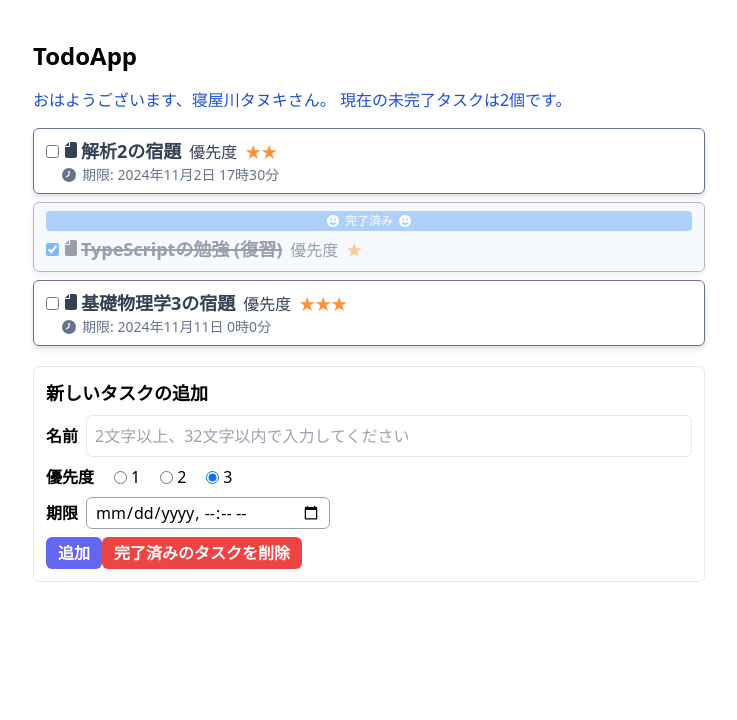
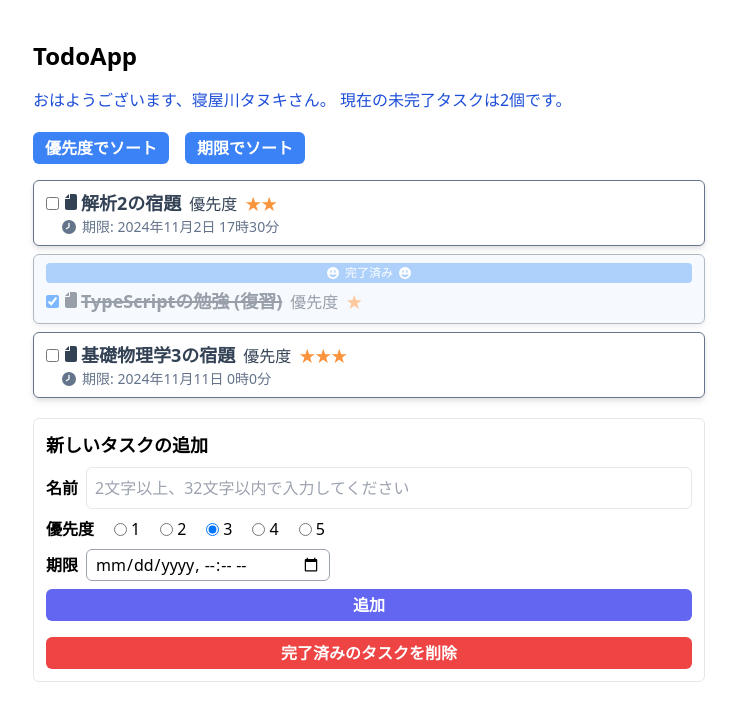
Before and after one commit to Tsubasa213/react-todo-app, a React (Vite) app: page / in a window 1280 px wide. Shown: the top 720 px of the page, without its empty margins (271-1008 px from the left). Built offline with nearby package versions, Linux system fonts and the light colour scheme.

Commit message:
update App.tsx, TodoList.tsx, tsconfig.app.tsbuildinfo and tsconfig.node.tsbuildinfo

```diff
--- a/src/App.tsx
+++ b/src/App.tsx
@@ -52,6 +52,22 @@ const App = () => {
     } else {
       return "";
     }
+  };
+
+  // todosを優先度でソート (優先度が低い値を上位に表示)
+  const sortByPriority = () => {
+    const sortedTodos = [...todos].sort((a, b) => a.priority - b.priority);
+    setTodos(sortedTodos);
+  };
+
+  // todosを期限でソート (期限が近い順に表示)
+  const sortByDeadline = () => {
+    const sortedTodos = [...todos].sort((a, b) => {
+      if (!a.deadline) return 1; // aに期限がない場合、後ろに移動
+      if (!b.deadline) return -1; // bに期限がない場合、前に移動
+      return new Date(a.deadline).getTime() - new Date(b.deadline).getTime();
+    });
+    setTodos(sortedTodos);
   };
 
   const updateNewTodoName = (e: React.ChangeEvent<HTMLInputElement>) => {
@@ -119,6 +135,22 @@ const App = () => {
           name="寝屋川タヌキ"
           uncompletedCount={uncompletedCount}
         />
+        <div className="mt-5 flex justify-start space-x-4">
+          <button
+            type="button"
+            onClick={sortByPriority}
+            className="rounded-md bg-blue-500 px-3 py-1 font-bold text-white hover:bg-blue-600"
+          >
+            優先度でソート
+          </button>
+          <button
+            type="button"
+            onClick={sortByDeadline}
+            className="rounded-md bg-blue-500 px-3 py-1 font-bold text-white hover:bg-blue-600"
+          >
+            期限でソート
+          </button>
+        </div>
       </div>
       <TodoList todos={todos} updateIsDone={updateIsDone} remove={remove} />
 
@@ -156,7 +188,7 @@ const App = () => {
 
         <div className="flex gap-5">
           <div className="font-bold">優先度</div>
-          {[1, 2, 3].map((value) => (
+          {[1, 2, 3, 4, 5].map((value) => (
             <label key={value} className="flex items-center space-x-1">
               <input
                 id={`priority-${value}`}
@@ -188,6 +220,7 @@ const App = () => {
           />
         </div>
 
+        <div className="flex flex-col space-y-4">
           <button
             type="button"
             onClick={addNewTodo}
@@ -203,13 +236,14 @@ const App = () => {
             type="button"
             onClick={removeCompletedTodos}
             className={
-            "mt-5 rounded-md bg-red-500 px-3 py-1 font-bold text-white hover:bg-red-600"
+              "rounded-md bg-red-500 px-3 py-1 font-bold text-white hover:bg-red-600"
             }
           >
             完了済みのタスクを削除
           </button>
         </div>
       </div>
+    </div>
   );
 };
 
```
Also changed, not shown: 1 other file (tests, documents, lock files or other folders). Lines whose indentation alone changed are shown as unchanged.
